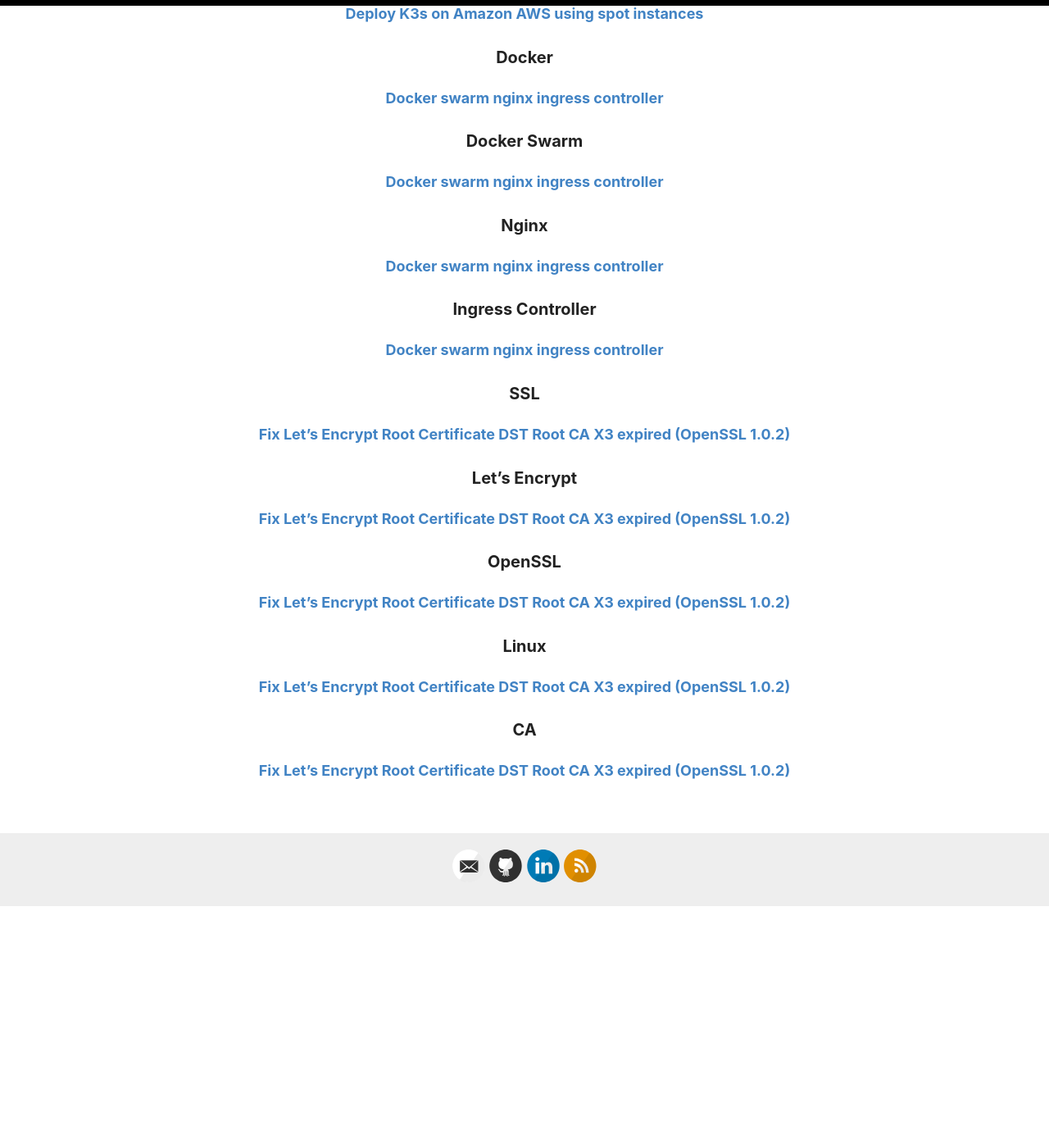
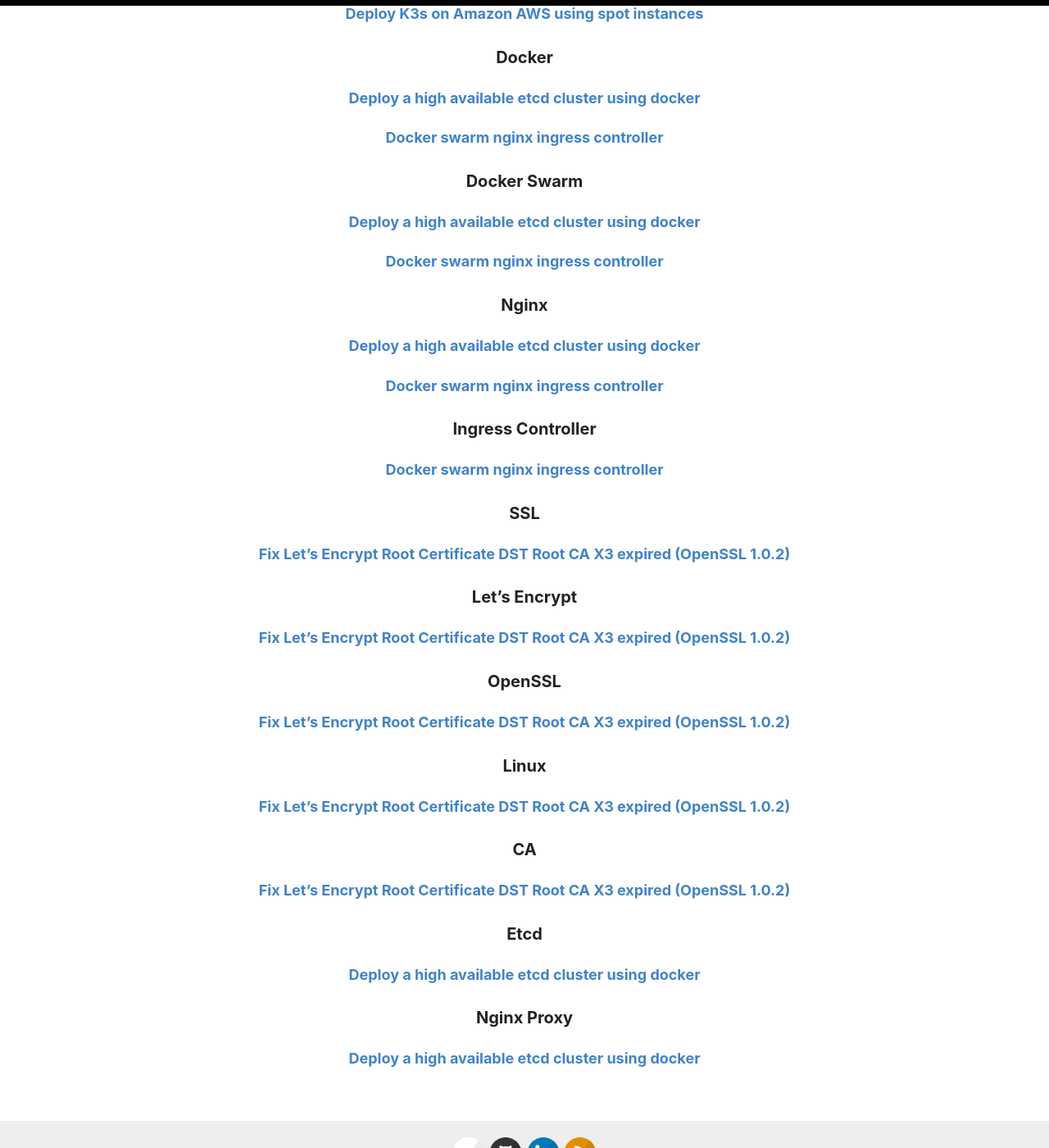
Before and after one commit to garutilorenzo/garutilorenzo.github.io, a Jekyll site: the page built from docs/_pages/categories.md, in a window 1280 px wide and 1400 px high, scrolled down 760 px. Shown: the whole window at 82% size. Built offline with Jekyll 4.4.1, drawn with Linux system fonts in a browser that asks for light colours; before the commit the page ends 1866 px from its top, so only the background shows below that; part of the change alters nothing that is shown.

Commit message:
Added new article, etcd cluster

````diff
--- a/docs/_config.yml
+++ b/docs/_config.yml
@@ -49,14 +49,14 @@ google_analytics_ga4: G-LKGVERWD2W
 
 # Your website URL (e.g. http://amitmerchant1990.github.io or http://www.amitmerchant.com)
 # Used for Sitemap.xml and your RSS feed
-url: http://garutilorenzo.github.io/
-enforce_ssl: https://garutilorenzo.github.io/
+# url: http://garutilorenzo.github.io/
+# enforce_ssl: https://garutilorenzo.github.io/
 
 # If you're hosting your site at a Project repository on GitHub pages
 # (http://yourusername.github.io/repository-name)
 # and NOT your User repository (http://yourusername.github.io)
 # then add in the baseurl here, like this: "/repository-name"
-baseurl: "/"
+baseurl: "/test"
 
 #
 # !! You don't need to change any of the configuration flags below !!
--- /dev/null
+++ b/docs/_posts/2021-10-08-deploy-high-available-etcd-cluster-using-docker.md
@@ -0,0 +1,204 @@
+---
+layout: post
+title: Deploy a high available etcd cluster using docker
+description: A very simple way to deploy an etcd cluster using docker, docker-compose or using a docker swarm cluster
+categories: [Docker,Docker Swarm,Etcd,Nginx,Nginx Proxy]
+---
+
+![etcd](https://garutilorenzo.github.io/images/etcd.png)
+
+[etcd](https://etcd.io/) is a strongly consistent, distributed key-value store that provides a reliable way to store data that needs to be accessed by a distributed system or cluster of machines. It gracefully handles leader elections during network partitions and can tolerate machine failure, even in the leader node.
+
+In this post we will see how to deploy an etcd cluster using docker and docker compose.
+
+## Prerequisites
+
+* docker
+* docker-compose
+* docker swarm cluster (optional)
+
+Additional requirements for testing purposes:
+
+* python3
+* pipenv
+* pip3
+
+## Configuration overview
+
+### Nginx
+
+The nginx configuration is very simple. We need to create one upstream section and declare our etcd server names.
+
+```
+    upstream etcd_servers {
+        least_conn;
+        server etcd-00:2379 max_fails=3 fail_timeout=5s;
+        server etcd-01:2379 max_fails=3 fail_timeout=5s;
+        server etcd-02:2379 max_fails=3 fail_timeout=5s;
+    }
+```
+
+**NOTE**: Since we are running on docker the server names are resolved by the internal dns. The name is the name of our services declared in docker-compose.yml (etcd-00, etcd-01, etcd-02)
+
+
+now we need to declare the server section, with the listen port (etcd default listen port) and the proxy_pass rule which will route the traffic to our etcd services:
+
+```
+    server {
+        listen     2379;
+        proxy_pass etcd_servers;
+    }
+```
+
+the final configuration will look like:
+
+```
+worker_processes 4;
+worker_rlimit_nofile 40000;
+
+events {
+    worker_connections 8192;
+}
+
+stream {
+    log_format  basic   '$time_iso8601 $remote_addr '
+                        '$protocol $status $bytes_sent $bytes_received '
+                        '$session_time $upstream_addr '
+                        '"$upstream_bytes_sent" "$upstream_bytes_received" "$upstream_connect_time"';
+
+    access_log  /dev/stdout basic;
+
+    upstream etcd_servers {
+        least_conn;
+        server etcd-00:2379 max_fails=3 fail_timeout=5s;
+        server etcd-01:2379 max_fails=3 fail_timeout=5s;
+        server etcd-02:2379 max_fails=3 fail_timeout=5s;
+    }
+    server {
+        listen     2379;
+        proxy_pass etcd_servers;
+    }
+}
+```
+
+### Etcd
+
+To configure etcd in [cluster](https://etcd.io/docs/v3.5/op-guide/clustering/) mode, on each container we need to specify the following settings:
+
+```
+    command:
+      - etcd
+      - --name=etcd-02
+      - --data-dir=data.etcd
+      - --advertise-client-urls=http://etcd-02:2379
+      - --listen-client-urls=http://0.0.0.0:2379
+      - --initial-advertise-peer-urls=http://etcd-02:2380
+      - --listen-peer-urls=http://0.0.0.0:2380
+      - --initial-cluster=etcd-00=http://etcd-00:2380,etcd-01=http://etcd-01:2380,etcd-02=http://etcd-02:2380
+      - --initial-cluster-state=new
+      - --initial-cluster-token=etcd-cluster-1
+```
+
+where:
+
+* --name: Human-readable name for this member.
+* --data-dir: Path to the data directory.
+* --advertise-client-urls: List of this member’s client URLs to advertise to the rest of the cluster. These URLs can contain domain names.
+* --listen-client-urls: List of URLs to listen on for client traffic. This flag tells the etcd to accept incoming requests from the clients on the specified scheme://IP:port combinations.
+* --initial-advertise-peer-urls: List of this member’s peer URLs to advertise to the rest of the cluster. These addresses are used for communicating etcd data around the cluster. At least one must be routable to all cluster members. These URLs can contain domain names.
+* --listen-peer-urls: List of URLs to listen on for peer traffic. This flag tells the etcd to accept incoming requests from its peers on the specified scheme://IP:port combinations.
+* --initial-cluster: Initial cluster configuration for bootstrapping.
+* --initial-cluster-state: Initial cluster state (“new” or “existing”). Set to new for all members present during initial static or DNS bootstrapping. If this option is set to existing, etcd will attempt to join the existing cluster. If the wrong value is set, etcd will attempt to start but fail safely.
+* --initial-cluster-token: Initial cluster token for the etcd cluster during bootstrap.
+
+All the configuration flags are available [here](https://etcd.io/docs/v3.5/op-guide/configuration/)
+
+## Deploy etcd cluster with docker compose
+
+The first step is to clone [this](https://github.com/garutilorenzo/docker-etcd-cluster.git) repository:
+
+```
+git clone https://github.com/garutilorenzo/docker-etcd-cluster.git
+```
+
+then enter in the repo directory an bring up the environment:
+
+```
+cd docker-etcd-cluster
+docker-compose up -d
+```
+
+now check the status of the environment and wait for the containers to be ready:
+
+```
+docker-compose ps
+
+
+     Name                   Command               State                        Ports
+----------------------------------------------------------------------------------------------------------
+etcd_etcd-00_1   etcd --name=etcd-00 --data ...   Up      2379/tcp, 2380/tcp
+etcd_etcd-01_1   etcd --name=etcd-01 --data ...   Up      2379/tcp, 2380/tcp
+etcd_etcd-02_1   etcd --name=etcd-02 --data ...   Up      2379/tcp, 2380/tcp
+etcd_nginx_1     /docker-entrypoint.sh ngin ...   Up      0.0.0.0:2379->2379/tcp,:::2379->2379/tcp, 80/tcp
+```
+
+## Test the environment
+
+To test the environment you need [pipenv](https://pipenv.pypa.io/en/latest/install/#installing-pipenv) installed.
+Once you have pipenv installed:
+
+```
+pipenv shell
+pip install -r requirements.txt
+python test/etcd-test.py
+hey key1
+hey key2
+```
+
+Check the log of the nginx service to see the traffic redirected to the etcd hosts:
+
+```
+docker-compose logs -f nginx
+
+Attaching to etcd_nginx_1
+nginx_1    | /docker-entrypoint.sh: /docker-entrypoint.d/ is not empty, will attempt to perform configuration
+nginx_1    | /docker-entrypoint.sh: Looking for shell scripts in /docker-entrypoint.d/
+nginx_1    | /docker-entrypoint.sh: Launching /docker-entrypoint.d/10-listen-on-ipv6-by-default.sh
+nginx_1    | 10-listen-on-ipv6-by-default.sh: info: Getting the checksum of /etc/nginx/conf.d/default.conf
+nginx_1    | 10-listen-on-ipv6-by-default.sh: info: Enabled listen on IPv6 in /etc/nginx/conf.d/default.conf
+nginx_1    | /docker-entrypoint.sh: Launching /docker-entrypoint.d/20-envsubst-on-templates.sh
+nginx_1    | /docker-entrypoint.sh: Launching /docker-entrypoint.d/30-tune-worker-processes.sh
+nginx_1    | /docker-entrypoint.sh: Configuration complete; ready for start up
+nginx_1    | 2021-10-08T09:41:23+00:00 172.28.0.1 TCP 200 422 665 0.052 172.28.0.3:2379 "665" "422" "0.000"
+nginx_1    | 2021-10-08T09:41:24+00:00 172.28.0.1 TCP 200 422 665 0.046 172.28.0.2:2379 "665" "422" "0.000"
+nginx_1    | 2021-10-08T09:50:56+00:00 172.28.0.1 TCP 200 422 665 0.029 172.28.0.4:2379 "665" "422" "0.000"
+```
+
+
+## Docker swarm stack
+
+To deploy the etcd cluster on a docker [swarm](https://docs.docker.com/engine/swarm/) cluster:
+
+```
+docker stack deploy -c etcd-stack.yml etcd
+```
+
+Check the status of the deployment:
+
+```
+docker stack ps etcd
+
+mx6fvfwye547   etcd_etcd-00.1       quay.io/coreos/etcd:v3.5.0   node-2    Running         Running 3 hours ago
+wybd7n4oitae   etcd_etcd-01.1       quay.io/coreos/etcd:v3.5.0   node-4    Running         Running 3 hours ago
+rmlycc3uvc8t   etcd_etcd-02.1       quay.io/coreos/etcd:v3.5.0   node-2    Running         Running 3 hours ago
+rexh1smoalpo   etcd_nginx.1         nginx:alpine                 node-2    Running         Running 21 hours ago
+
+docker service ls
+ID             NAME                  MODE         REPLICAS   IMAGE                          PORTS
+1u709kzgmo2b   etcd_etcd-00          replicated   1/1        quay.io/coreos/etcd:v3.5.0
+m7ze76xi58ww   etcd_etcd-01          replicated   1/1        quay.io/coreos/etcd:v3.5.0
+1535r562g3az   etcd_etcd-02          replicated   1/1        quay.io/coreos/etcd:v3.5.0
+v8n8qlo3dm30   etcd_nginx            replicated   1/1        nginx:alpine                   *:2379->2379/tcp
+```
+
+If you would like to test the swarm setup, open test/etcd-test.py and change *127.0.0.1* with one ip of a server in your docker swarm cluster (or the ip of your LB) and run the test.
````
